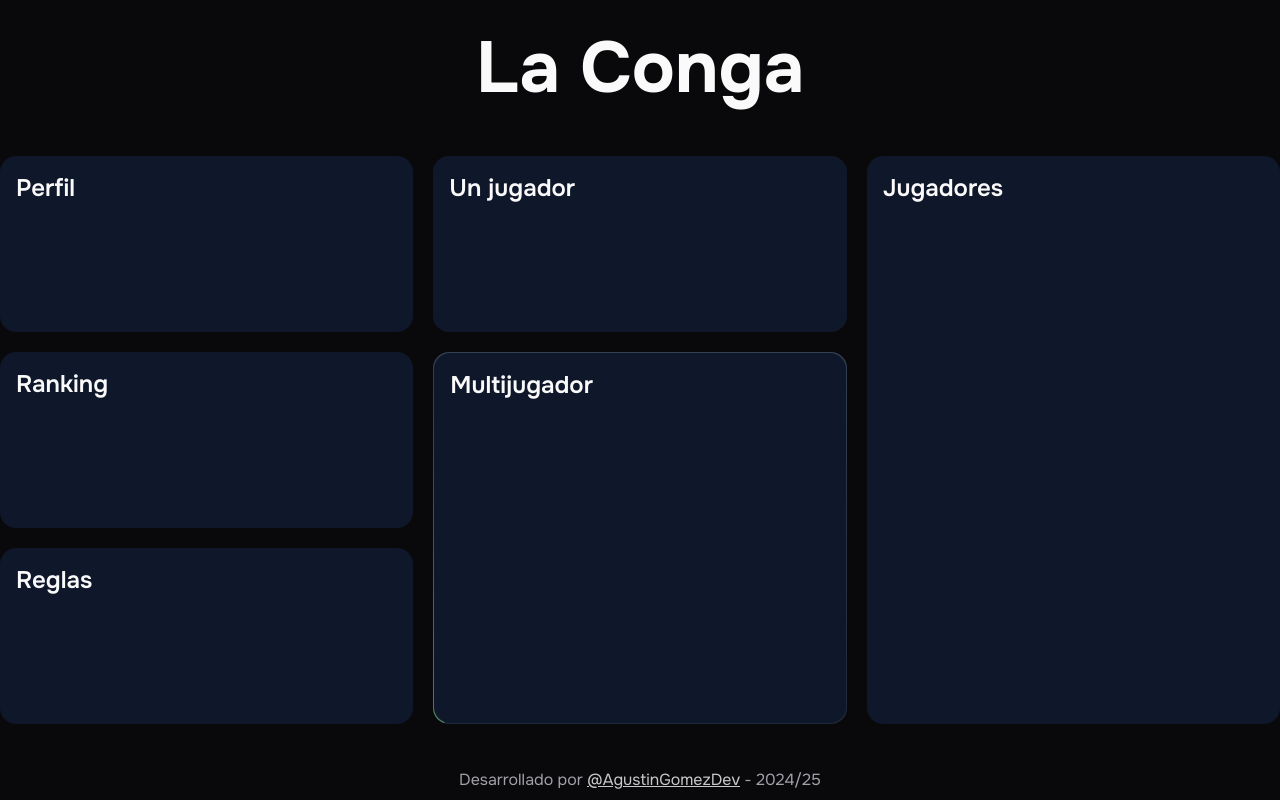
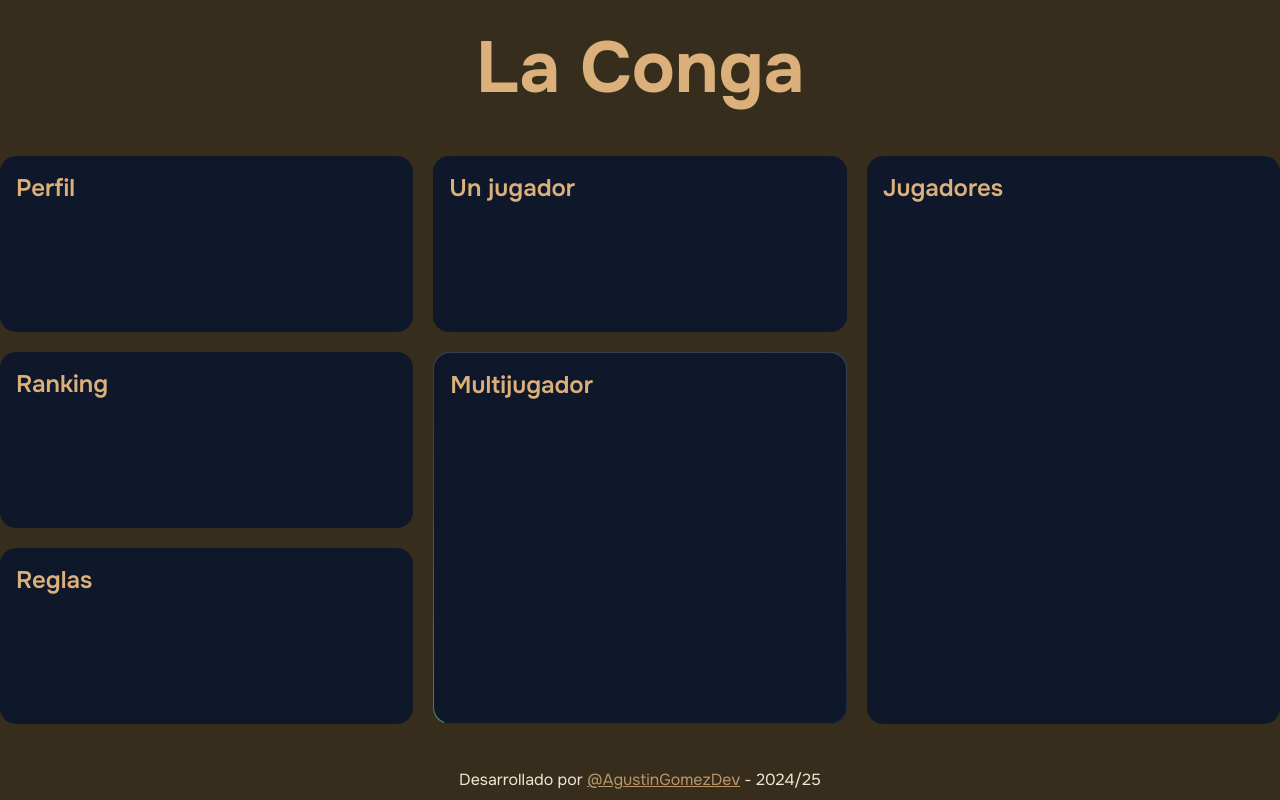
Before and after one commit to AgustinGomezDev/conga, a Next.js app: page / in a window 1280 px wide. Built offline with nearby package versions, Linux system fonts and the light colour scheme.

Commit message:
update color palette

```diff
--- a/app/globals.css
+++ b/app/globals.css
@@ -32,58 +32,63 @@ body {
 
 @layer base {
   :root {
-    --background: 0 0% 100%;
-    --foreground: 240 10% 3.9%;
-    --card: 0 0% 100%;
-    --card-foreground: 240 10% 3.9%;
-    --popover: 0 0% 100%;
-    --popover-foreground: 240 10% 3.9%;
-    --primary: 240 5.9% 10%;
-    --primary-foreground: 0 0% 98%;
-    --secondary: 240 4.8% 95.9%;
-    --secondary-foreground: 240 5.9% 10%;
-    --muted: 240 4.8% 95.9%;
-    --muted-foreground: 240 3.8% 46.1%;
-    --accent: 240 4.8% 95.9%;
-    --accent-foreground: 240 5.9% 10%;
-    --destructive: 0 84.2% 60.2%;
-    --destructive-foreground: 0 0% 98%;
-    --border: 240 5.9% 90%;
-    --input: 240 5.9% 90%;
-    --ring: 240 10% 3.9%;
-    --chart-1: 12 76% 61%;
-    --chart-2: 173 58% 39%;
-    --chart-3: 197 37% 24%;
-    --chart-4: 43 74% 66%;
-    --chart-5: 27 87% 67%;
     --radius: 0.5rem;
   }
 
+  .light {
+    --background: 240, 230, 210; /* Color de fondo claro */
+    --foreground: 142, 86, 46; /* Texto primario, cálido y destacado */
+    --foreground-secondary: 93, 64, 55; /* Texto secundario, color más suave */
+    --card: 255, 255, 255; /* Fondo de las tarjetas, blanco */
+    --card-foreground: 31, 41, 55; /* Texto dentro de las tarjetas, color oscuro para contraste */
+    --popover: 240, 230, 210; /* Fondo del popover, similar al fondo general */
+    --popover-foreground: 142, 86, 46; /* Color del texto del popover, similar al texto primario */
+    --primary: 142, 86, 46; /* Color primario, cálido y resaltante */
+    --primary-foreground: 255, 255, 255; /* Texto sobre el primario, blanco para buen contraste */
+    --secondary: 93, 64, 55; /* Color secundario, suave y menos dominante */
+    --secondary-foreground: 255, 255, 255; /* Texto sobre el color secundario, blanco */
+    --muted: 156, 163, 175; /* Colores más suaves y desaturados */
+    --muted-foreground: 93, 64, 55; /* Texto más suave sobre elementos atenuados */
+    --accent: 193, 154, 107; /* Color de acento, cálido dorado */
+    --accent-foreground: 31, 41, 55; /* Texto sobre el acento, contraste con fondo oscuro */
+    --destructive: 211, 47, 47; /* Color destructivo, rojo suave */
+    --destructive-foreground: 255, 255, 255; /* Texto sobre elementos destructivos, blanco para alto contraste */
+    --border: 206, 212, 218; /* Color de borde, gris suave */
+    --input: 255, 255, 255; /* Fondo de los inputs, blanco */
+    --ring: 142, 86, 46; /* Color del anillo de enfoque, similar al texto primario */
+    --chart-1: 255, 87, 51; /* Gráfico 1, color cálido fuerte */
+    --chart-2: 52, 168, 83; /* Gráfico 2, verde vibrante */
+    --chart-3: 33, 150, 243; /* Gráfico 3, azul vibrante */
+    --chart-4: 255, 152, 0; /* Gráfico 4, naranja brillante */
+    --chart-5: 156, 39, 176; /* Gráfico 5, morado vibrante */
+  }
+
   .dark {
-    --background: 240 10% 3.9%;
-    --foreground: 0 0% 98%;
-    --card: 240 10% 3.9%;
-    --card-foreground: 0 0% 98%;
-    --popover: 240 10% 3.9%;
-    --popover-foreground: 0 0% 98%;
-    --primary: 0 0% 98%;
-    --primary-foreground: 240 5.9% 10%;
-    --secondary: 240 3.7% 15.9%;
-    --secondary-foreground: 0 0% 98%;
-    --muted: 240 3.7% 15.9%;
-    --muted-foreground: 240 5% 64.9%;
-    --accent: 240 3.7% 15.9%;
-    --accent-foreground: 0 0% 98%;
-    --destructive: 0 62.8% 30.6%;
-    --destructive-foreground: 0 0% 98%;
-    --border: 240 3.7% 15.9%;
-    --input: 240 3.7% 15.9%;
-    --ring: 240 4.9% 83.9%;
-    --chart-1: 220 70% 50%;
-    --chart-2: 160 60% 45%;
-    --chart-3: 30 80% 55%;
-    --chart-4: 280 65% 60%;
-    --chart-5: 340 75% 55%;
+    --background: 54, 45, 28; /* Fondo oscuro, profundo pero suave para el dark mode */
+    --foreground: 219, 176, 123; /* Texto primario, un tono cálido y brillante que destaca sobre fondo oscuro */
+    --foreground-secondary: 207, 128, 72; /* Texto secundario, más suave pero con un contraste sutil */
+    --card: 61, 50, 30; /* Fondo de las tarjetas, un gris oscuro con un toque de azul para un contraste elegante */
+    --card-foreground: 240, 230, 210; /* Texto dentro de las tarjetas, cálido y claro para un buen contraste */
+    --popover: 44, 62, 80; /* Fondo del popover, un tono oscuro pero ligeramente más suave que el fondo general */
+    --popover-foreground: 240, 230, 210; /* Texto del popover, el mismo tono claro de las tarjetas para uniformidad */
+    --primary: 142, 86, 46; /* Color primario, cálido y terroso, con un buen contraste sobre el fondo oscuro */
+    --primary-foreground: 255, 255, 255; /* Texto sobre el primario, blanco brillante para asegurar legibilidad */
+    --secondary: 93, 64, 55; /* Color secundario, un tono oscuro y ligeramente rojizo que mantiene el balance */
+    --secondary-foreground: 240, 230, 210; /* Texto sobre el color secundario, claro para un buen contraste */
+    --muted: 93, 103, 121; /* Colores más suaves, un gris azulado para evitar que se pierda el contraste */
+    --muted-foreground: 240, 230, 210; /* Texto más suave sobre elementos atenuados, para no perder legibilidad */
+    --accent: 142, 86, 46; /* Color de acento, similar al light mode, pero en un tono más suave */
+    --accent-foreground: 31, 41, 55; /* Texto sobre el acento, oscuro para mantener el contraste */
+    --destructive: 211, 47, 47; /* Color destructivo, un rojo intenso pero controlado */
+    --destructive-foreground: 255, 255, 255; /* Texto sobre elementos destructivos, blanco para un contraste fuerte */
+    --border: 93, 103, 121; /* Color de borde, similar a los elementos atenuados para dar un borde sutil */
+    --input: 55, 65, 81; /* Fondo de los inputs, gris oscuro similar al fondo de tarjeta */
+    --ring: 142, 86, 46; /* Color del anillo de enfoque, cálido para resaltar sobre el fondo oscuro */
+    --chart-1: 255, 87, 51; /* Gráfico 1, un color rojo suave pero brillante para destacar */
+    --chart-2: 52, 168, 83; /* Gráfico 2, verde fresco para proporcionar un contraste balanceado */
+    --chart-3: 33, 150, 243; /* Gráfico 3, azul claro para resaltar sobre el fondo oscuro */
+    --chart-4: 255, 152, 0; /* Gráfico 4, naranja que se destaca sin ser tan brillante como en el light mode */
+    --chart-5: 156, 39, 176; /* Gráfico 5, morado, vibrante pero no chocante */
   }
 }
 
--- a/tailwind.config.ts
+++ b/tailwind.config.ts
@@ -10,45 +10,46 @@ const config: Config = {
   theme: {
   	extend: {
   		colors: {
-  			background: 'hsl(var(--background))',
-  			foreground: 'hsl(var(--foreground))',
+  			background: 'rgba(var(--background))',
+  			foreground: 'rgba(var(--foreground))',
+			foregroundSecondary: 'rgba(var(--foreground-secondary))',
   			card: {
-  				DEFAULT: 'hsl(var(--card))',
-  				foreground: 'hsl(var(--card-foreground))'
+  				DEFAULT: 'rgba(var(--card))',
+  				foreground: 'rgba(var(--card-foreground))'
   			},
   			popover: {
-  				DEFAULT: 'hsl(var(--popover))',
-  				foreground: 'hsl(var(--popover-foreground))'
+  				DEFAULT: 'rgba(var(--popover))',
+  				foreground: 'rgba(var(--popover-foreground))'
   			},
   			primary: {
-  				DEFAULT: 'hsl(var(--primary))',
-  				foreground: 'hsl(var(--primary-foreground))'
+  				DEFAULT: 'rgba(var(--primary))',
+  				foreground: 'rgba(var(--primary-foreground))'
   			},
   			secondary: {
-  				DEFAULT: 'hsl(var(--secondary))',
-  				foreground: 'hsl(var(--secondary-foreground))'
+  				DEFAULT: 'rgba(var(--secondary))',
+				  foreground: 'rgba(var(--secondary-foreground))'
   			},
   			muted: {
-  				DEFAULT: 'hsl(var(--muted))',
-  				foreground: 'hsl(var(--muted-foreground))'
+  				DEFAULT: 'rgba(var(--muted))',
+  				foreground: 'rgba(var(--muted-foreground))'
   			},
   			accent: {
-  				DEFAULT: 'hsl(var(--accent))',
-  				foreground: 'hsl(var(--accent-foreground))'
+  				DEFAULT: 'rgba(var(--accent))',
+  				foreground: 'rgba(var(--accent-foreground))'
   			},
   			destructive: {
-  				DEFAULT: 'hsl(var(--destructive))',
-  				foreground: 'hsl(var(--destructive-foreground))'
+  				DEFAULT: 'rgba(var(--destructive))',
+  				foreground: 'rgba(var(--destructive-foreground))'
   			},
-  			border: 'hsl(var(--border))',
-  			input: 'hsl(var(--input))',
-  			ring: 'hsl(var(--ring))',
+  			border: 'rgba(var(--border))',
+  			input: 'rgba(var(--input))',
+  			ring: 'rgba(var(--ring))',
   			chart: {
-  				'1': 'hsl(var(--chart-1))',
-  				'2': 'hsl(var(--chart-2))',
-  				'3': 'hsl(var(--chart-3))',
-  				'4': 'hsl(var(--chart-4))',
-  				'5': 'hsl(var(--chart-5))'
+  				'1': 'rgba(var(--chart-1))',
+  				'2': 'rgba(var(--chart-2))',
+  				'3': 'rgba(var(--chart-3))',
+  				'4': 'rgba(var(--chart-4))',
+  				'5': 'rgba(var(--chart-5))'
   			}
   		},
   		borderRadius: {
```
